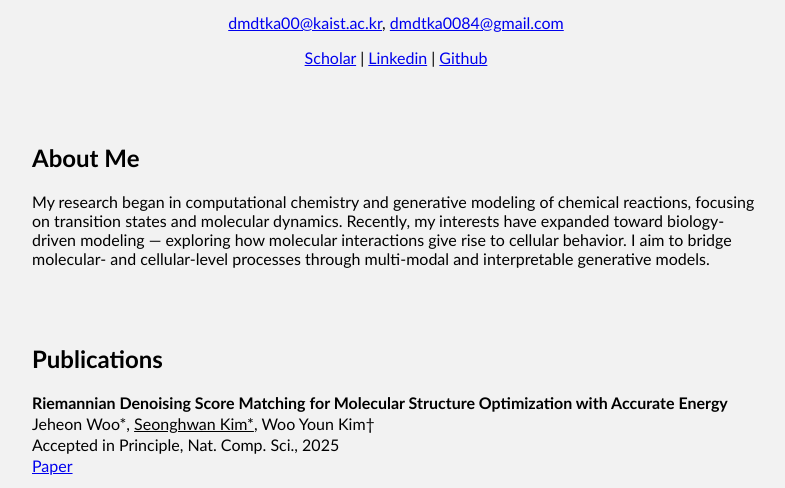
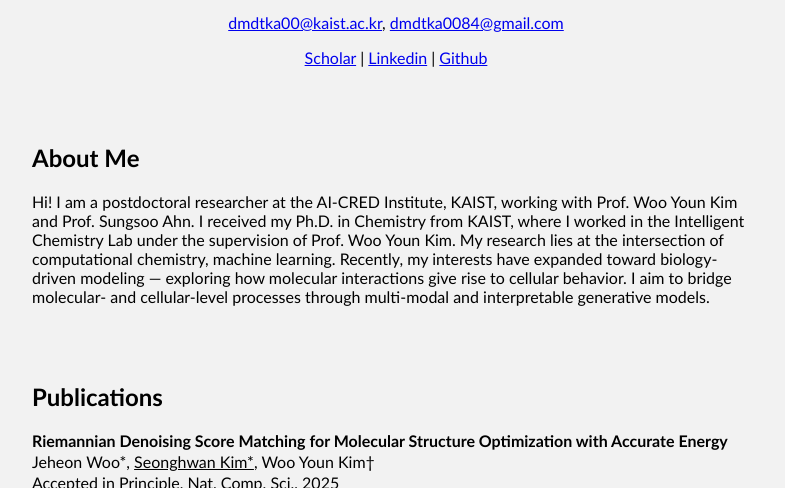
Before and after one commit to seonghann/seonghann.github.io, a plain HTML site: page index.html in a window 1280 px wide. Shown: the part 277-765 px from the top of the page, without its empty margins (244-1029 px from the left). Drawn offline with Linux system fonts and the light colour scheme.

Commit message:
Update index.html

```diff
--- a/index.html
+++ b/index.html
@@ -56,7 +56,11 @@
     <div class="container">
       <section id="about">
           <h2>About Me</h2>
-          <p>My research began in computational chemistry and generative modeling of chemical reactions, focusing on transition states and molecular dynamics. Recently, my interests have expanded toward biology-driven modeling — exploring how molecular interactions give rise to cellular behavior. I aim to bridge molecular- and cellular-level processes through multi-modal and interpretable generative models.</p>
+          <p>Hi! I am a postdoctoral researcher at the AI-CRED Institute, KAIST, working with Prof. Woo Youn Kim and Prof. Sungsoo Ahn.
+I received my Ph.D. in Chemistry from KAIST, where I worked in the Intelligent Chemistry Lab under the supervision of Prof. Woo Youn Kim.
+My research lies at the intersection of computational chemistry, machine learning.
+Recently, my interests have expanded toward biology-driven modeling — exploring how molecular interactions give rise to cellular behavior.
+I aim to bridge molecular- and cellular-level processes through multi-modal and interpretable generative models.</p>
       </section>
 
       <section id="publications">
```
